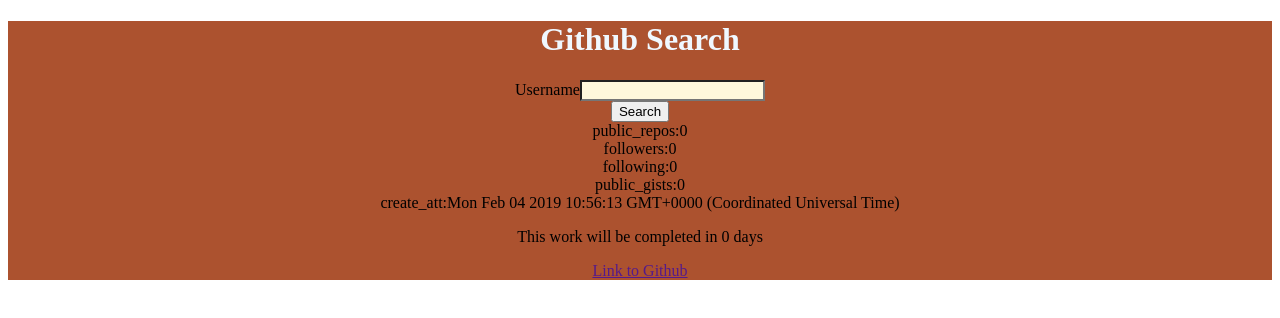
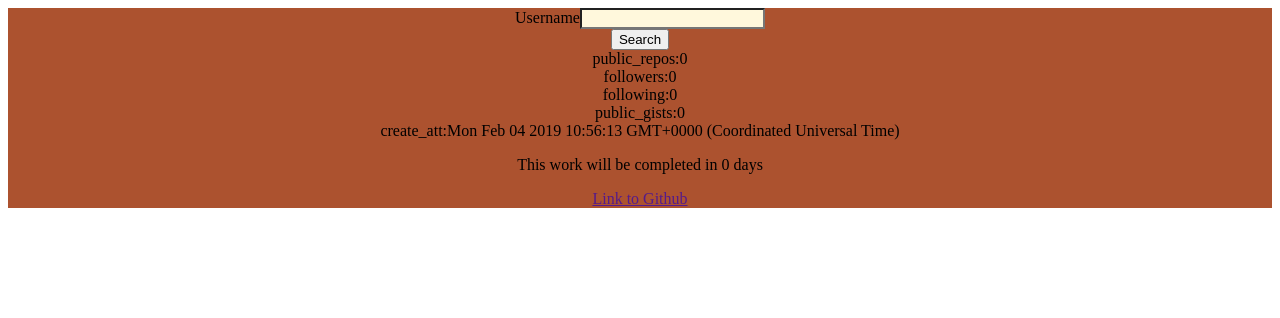
Before and after one commit to uwizeyeh/Git, an Angular app: page / in a window 1280 px wide. Shown: the top 318 px of the page. Built offline with nearby package versions, Linux system fonts and the light colour scheme.

Commit message:
add changes

```diff
--- a/src/app/form/form.component.html
+++ b/src/app/form/form.component.html
@@ -2,7 +2,7 @@
 
   <div class="jumbotron">
     <div class="panel panel-info">
-        <h1 id="title">Github Search</h1>
+
         </div>
     </div>
   <div class="row">
```
